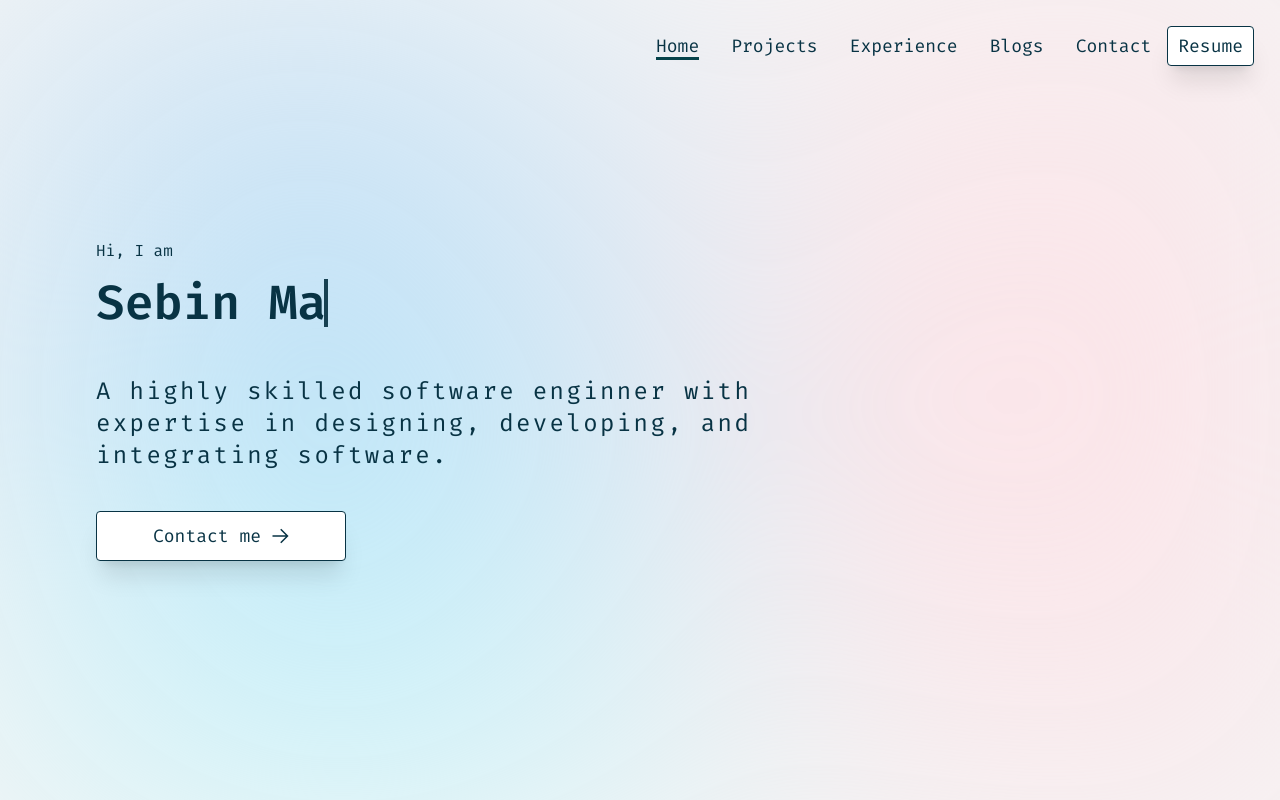
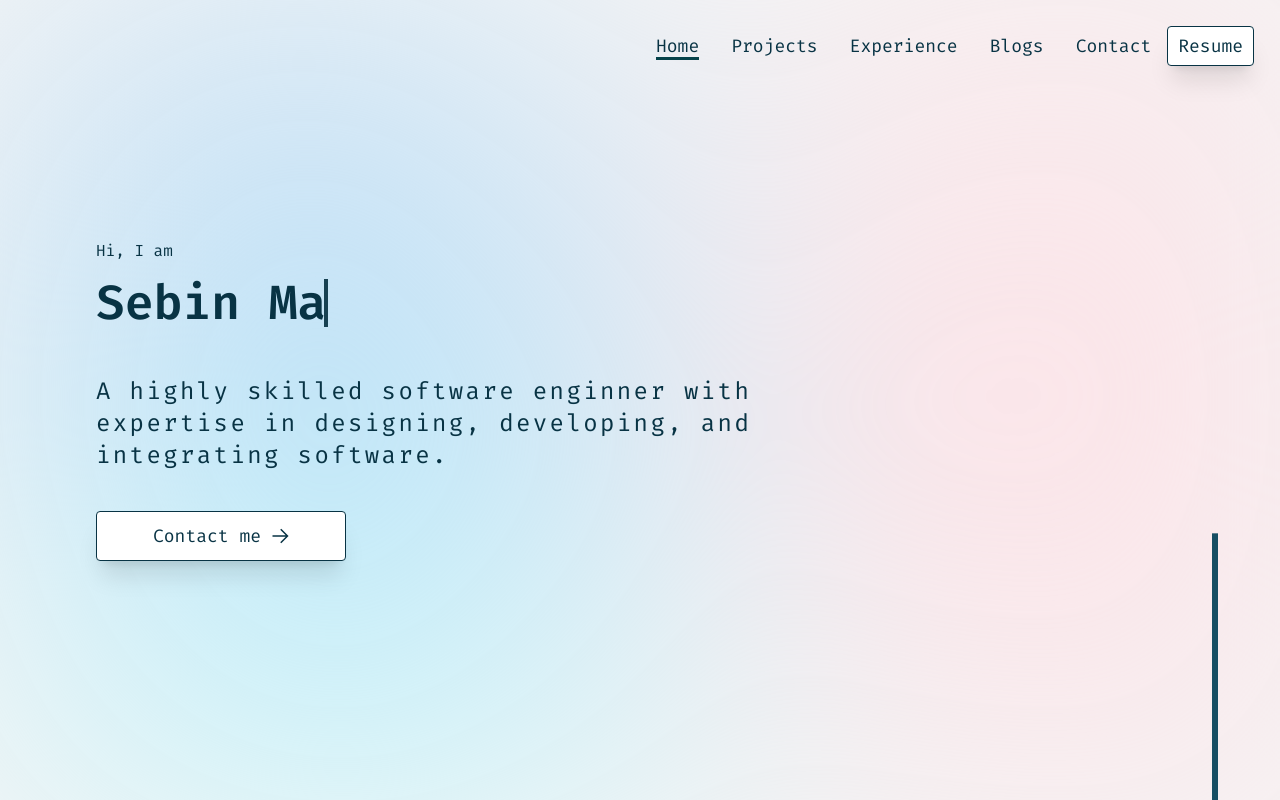
Before and after one commit to sebzz2k2/sebin, a Next.js app: page / in a window 1280 px wide. Built offline with nearby package versions, Linux system fonts and the light colour scheme.

Commit message:
setup side link

```diff
--- a/src/app/layout.tsx
+++ b/src/app/layout.tsx
@@ -4,6 +4,7 @@ import "./globals.css";
 import Navbar from "@/components/Navbar";
 import { Analytics } from "@vercel/analytics/react";
 import { SpeedInsights } from "@vercel/speed-insights/next";
+import SideLink from "@/components/SideLink";
 
 const inter = Inter({ subsets: ["latin"] });
 
@@ -29,6 +30,7 @@ export default function RootLayout({
             <div className="shape-blob three"></div>
           </div>
           {children}
+          <SideLink />
           <Analytics />
           <SpeedInsights />
         </div>
--- /dev/null
+++ b/src/components/SideLink.tsx
@@ -0,0 +1,12 @@
+import React from "react";
+
+const SideLink = () => {
+  return (
+    <div className="fixed right-5 w-12 h-screen rounded-full z-10 transform -translate-y-1/3">
+      <div></div>
+      <div className="h-1/3 bg-cyan-900 w-[6px] shadow-lg"></div>
+    </div>
+  );
+};
+
+export default SideLink;
```
